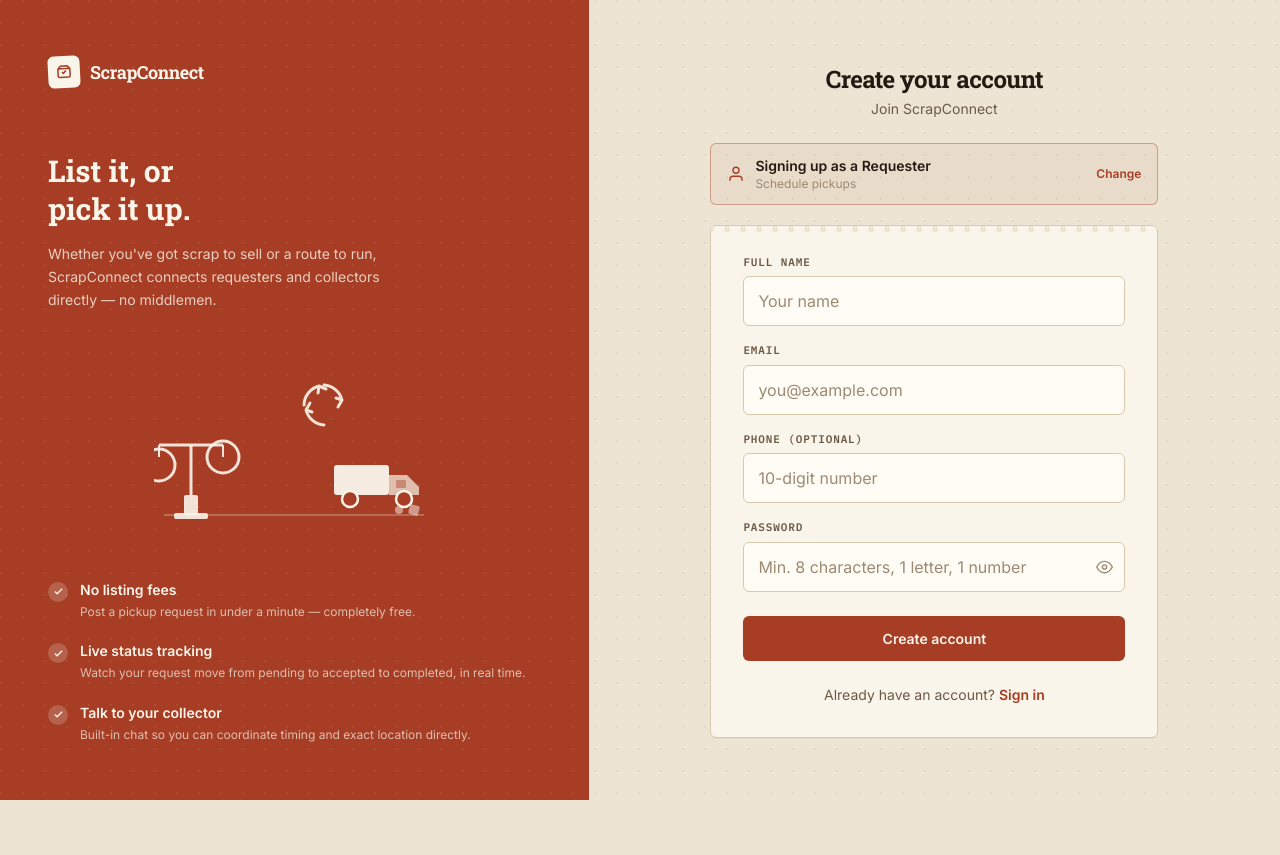
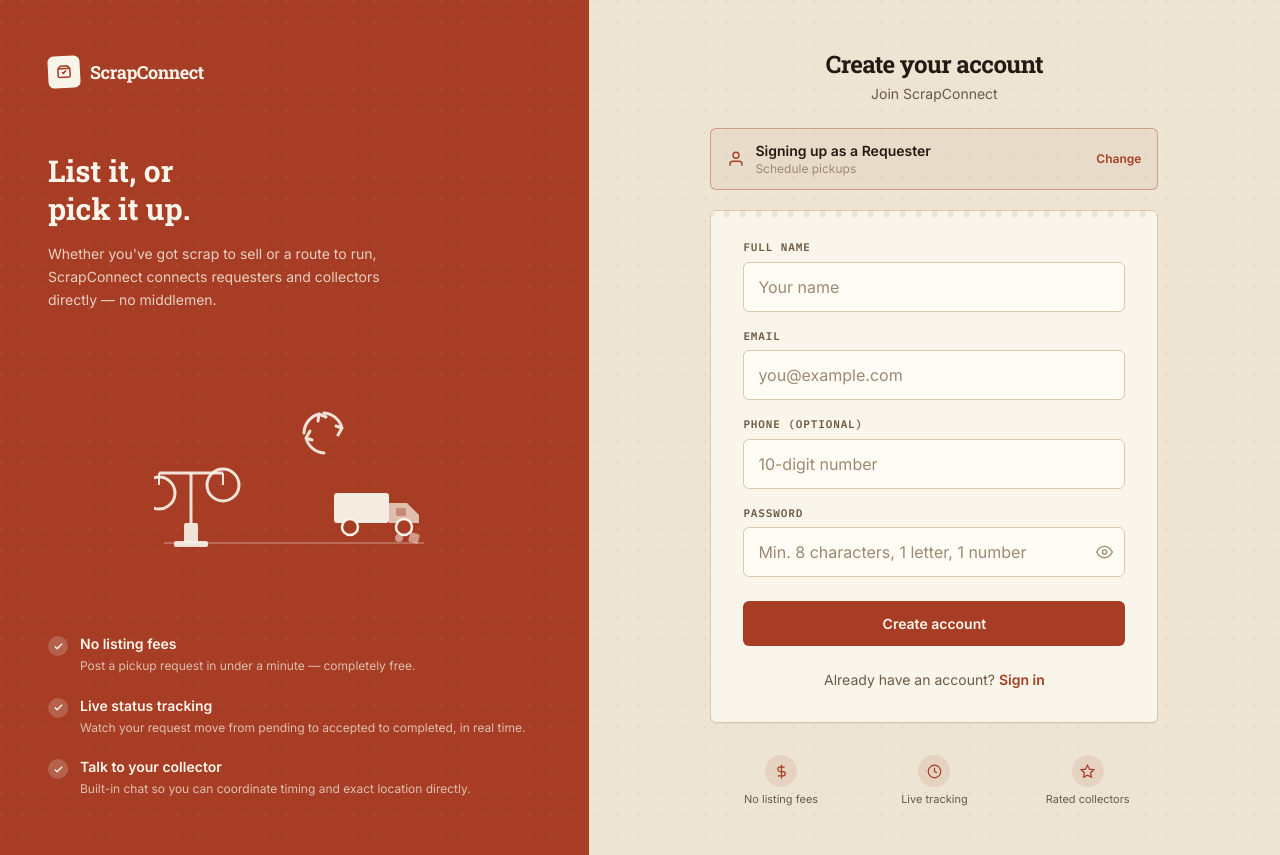
Before and after one commit to atha636/ScrapConncet1-, a React (Vite) app in the folder frontend/: page /register in a window 1280 px wide. Both pictures are taken after a click on the button 802 px from the left and 422 px from the top of the page. Before the commit the page ends 800 px from the top, so only its background shows below. Built offline with nearby package versions, Linux system fonts and the light colour scheme; no server answers.

Commit message:
add some block so register page don't lookemepty

```diff
--- a/frontend/src/pages/auth/Register.jsx
+++ b/frontend/src/pages/auth/Register.jsx
@@ -325,6 +325,31 @@ export default function Register() {
                   </button>
                 </p>
               </form>
+
+              {/* Fills the empty space below the card with real product facts —
+                  and on mobile, where the illustrated side panel is hidden
+                  entirely, this is the only supporting content a visitor sees. */}
+              <motion.div
+                initial={{ opacity: 0, y: 10 }}
+                animate={{ opacity: 1, y: 0 }}
+                transition={{ duration: 0.3, delay: 0.25 }}
+                className="grid grid-cols-3 gap-3 mt-8"
+              >
+                {[
+                  { label: "No listing fees", icon: <path d="M12 1v22M17 5H9.5a3.5 3.5 0 000 7h5a3.5 3.5 0 010 7H6" /> },
+                  { label: "Live tracking", icon: <><circle cx="12" cy="12" r="10" /><path d="M12 6v6l4 2" /></> },
+                  { label: "Rated collectors", icon: <polygon points="12 2 15.09 8.26 22 9.27 17 14.14 18.18 21.02 12 17.77 5.82 21.02 7 14.14 2 9.27 8.91 8.26 12 2" /> },
+                ].map((f) => (
+                  <div key={f.label} className="flex flex-col items-center text-center gap-1.5">
+                    <div className="w-8 h-8 rounded-full bg-rust/10 text-rust flex items-center justify-center">
+                      <svg width="15" height="15" viewBox="0 0 24 24" fill="none" stroke="currentColor" strokeWidth="2">
+                        {f.icon}
+                      </svg>
+                    </div>
+                    <span className="text-[11px] text-inkSoft leading-tight">{f.label}</span>
+                  </div>
+                ))}
+              </motion.div>
             </motion.div>
           )}
         </AnimatePresence>
```
